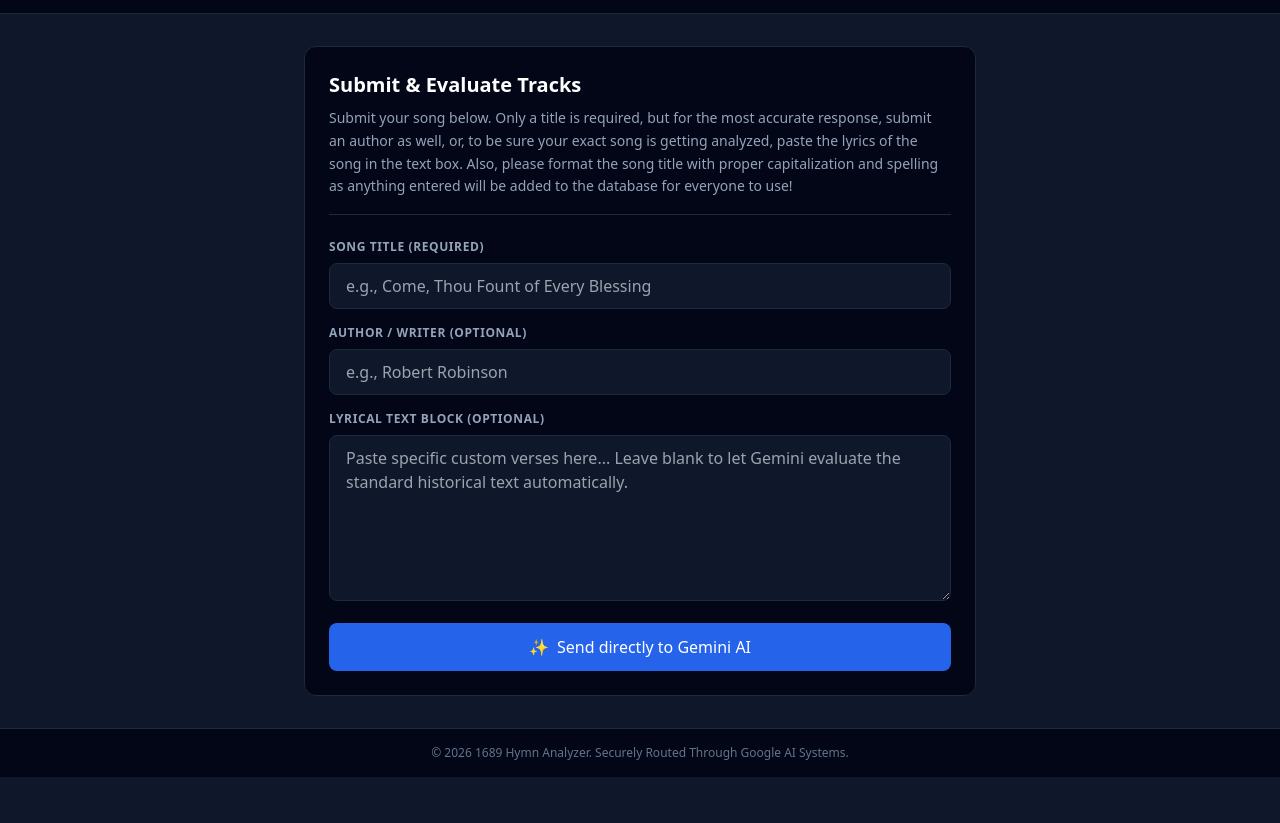
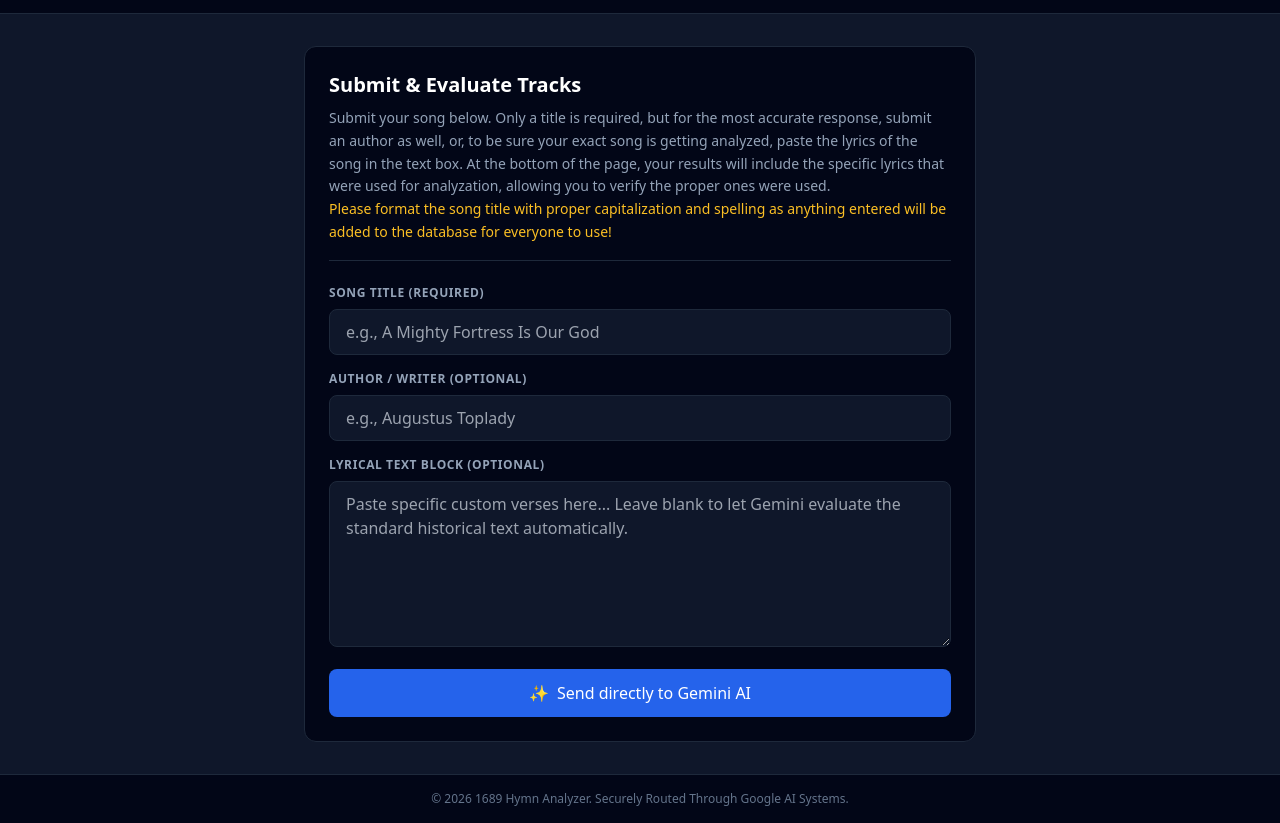
Before and after one commit to mikeddickerson777/hymn-analyzer, a plain HTML site: page index.html in a window 1280 px wide. Both pictures are taken after a click on the button "Analyze Songs". Shown: the part 63-886 px from the top of the page. Before the commit the page ends 840 px from the top, so only its background shows below. Drawn offline with nearby package versions, Linux system fonts and the light colour scheme; no server answers.

Commit message:
Update index.html

```diff
--- a/index.html
+++ b/index.html
@@ -39,10 +39,10 @@
             <div class="bg-slate-950 p-6 rounded-xl border border-slate-800 flex flex-col md:flex-row md:items-start justify-between gap-6">
                 <div class="space-y-4">
                     <p class="text-sm text-slate-300 max-w-3xl leading-relaxed">
-                        This was created as a free resource to support Pastors and worship pastors as they assess possible songs for worship. The analysis is done by Gemini AI (3.5 Flash) and compares the songs to the 1689 2nd London Baptist Confession for doctrinal accuracy. It uses this scale for scoring: Weights: <span class="text-blue-400 font-semibold">70% Doctrine</span>, <span class="text-purple-400 font-semibold">20% Narrative Density</span>, and <span class="text-emerald-400 font-semibold">10% Corporate Singability</span>.
+                        This was created as a free resource to support Pastors and Worship Pastors as they assess possible songs for worship. The analysis is done by Gemini AI (3.5 Flash) and compares the songs to the 1689 2nd London Baptist Confession for doctrinal accuracy. It uses this scale for scoring: Weights: <span class="text-blue-400 font-semibold">70% Doctrine</span>, <span class="text-purple-400 font-semibold">20% Narrative Density</span>, and <span class="text-emerald-400 font-semibold">10% Corporate Singability</span>.
                     </p>
                     <p class="text-sm text-slate-400 italic">
-                        If you encounter any issues or have questions, please contact me at <a href="mailto:YOUR_EMAIL@HERE.com" class="text-blue-400 hover:text-blue-300 underline transition">YOUR_EMAIL@HERE.com</a>.
+                        If you encounter any issues or have questions, please contact me at <a href="mailto:mikeddickerson@gmail.com" class="text-blue-400 hover:text-blue-300 underline transition">mikeddickerson@gmail.com</a>.
                     </p>
                     <div class="bg-amber-500/10 border border-amber-500/20 p-3 rounded-lg flex items-center gap-2">
                         <span>⚠️</span>
@@ -70,7 +70,10 @@
             <div class="border-b border-slate-800 pb-4">
                 <h2 class="text-xl font-bold text-white mb-2">Submit & Evaluate Tracks</h2>
                 <p class="text-sm text-slate-400 leading-relaxed">
-                    Submit your song below. Only a title is required, but for the most accurate response, submit an author as well, or, to be sure your exact song is getting analyzed, paste the lyrics of the song in the text box. Also, please format the song title with proper capitalization and spelling as anything entered will be added to the database for everyone to use!
+                    Submit your song below. Only a title is required, but for the most accurate response, submit an author as well, or, to be sure your exact song is getting analyzed, paste the lyrics of the song in the text box.  At the bottom of the page, your results will include the specific lyrics that were used for analyzation, allowing you to verify the proper ones were used.
+                </p>
+                <p class="text-sm text-amber-400 font-medium leading-relaxed">
+                    Please format the song title with proper capitalization and spelling as anything entered will be added to the database for everyone to use!
                 </p>
             </div>
 
@@ -82,12 +85,12 @@
             <div id="container-submit-single" class="space-y-4">
                 <div>
                     <label class="block text-xs font-semibold text-slate-400 uppercase tracking-wider mb-2">Song Title (Required)</label>
-                    <input type="text" id="form-title" placeholder="e.g., Come, Thou Fount of Every Blessing" class="w-full bg-slate-900 border border-slate-800 rounded-lg px-4 py-2.5 text-slate-200 focus:outline-none focus:border-blue-500 transition">
+                    <input type="text" id="form-title" placeholder="e.g., A Mighty Fortress Is Our God" class="w-full bg-slate-900 border border-slate-800 rounded-lg px-4 py-2.5 text-slate-200 focus:outline-none focus:border-blue-500 transition">
                 </div>
 
                 <div>
                     <label class="block text-xs font-semibold text-slate-400 uppercase tracking-wider mb-2">Author / Writer (Optional)</label>
-                    <input type="text" id="form-author" placeholder="e.g., Robert Robinson" class="w-full bg-slate-900 border border-slate-800 rounded-lg px-4 py-2.5 text-slate-200 focus:outline-none focus:border-blue-500 transition">
+                    <input type="text" id="form-author" placeholder="e.g., Augustus Toplady" class="w-full bg-slate-900 border border-slate-800 rounded-lg px-4 py-2.5 text-slate-200 focus:outline-none focus:border-blue-500 transition">
                 </div>
 
                 <div>
```
